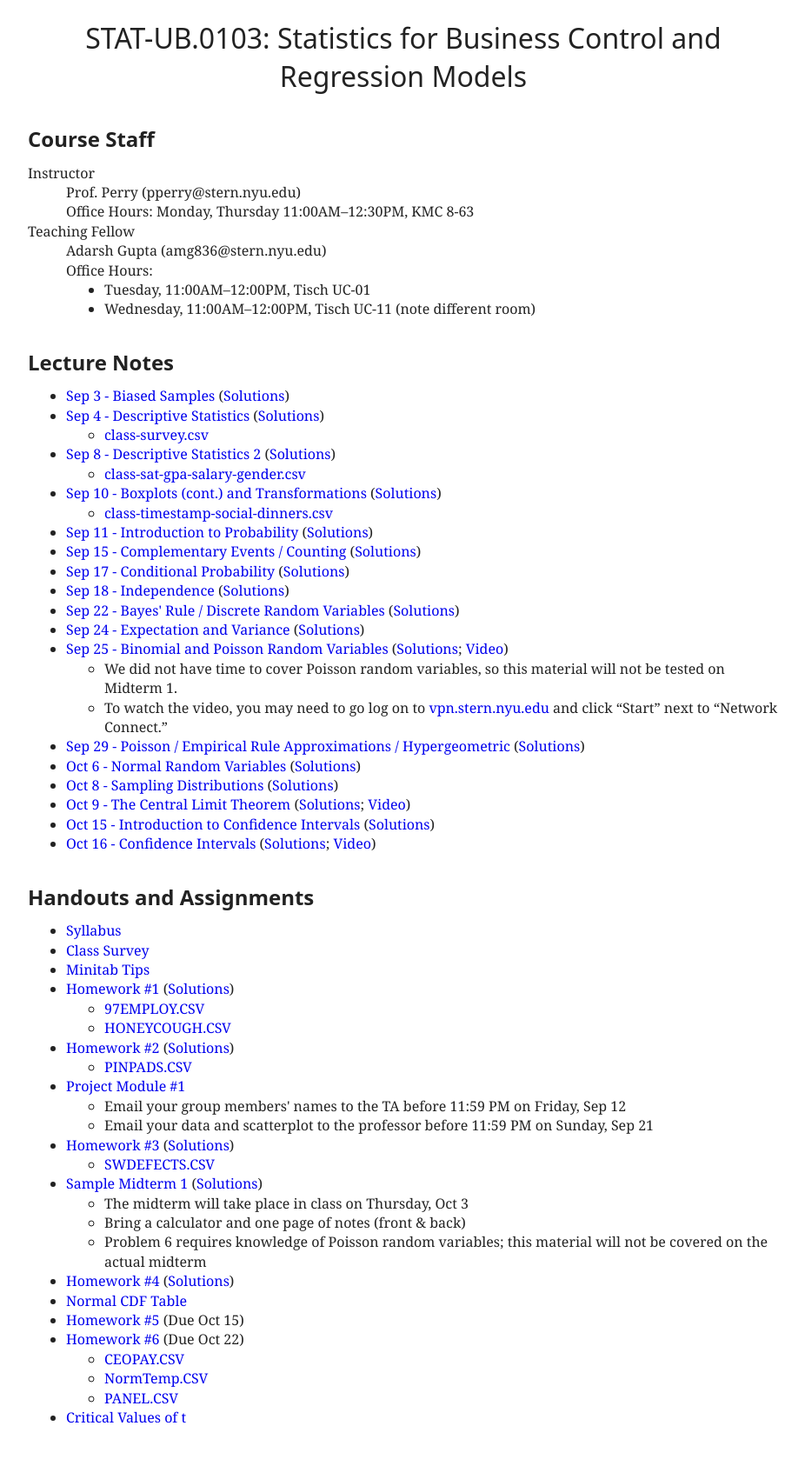
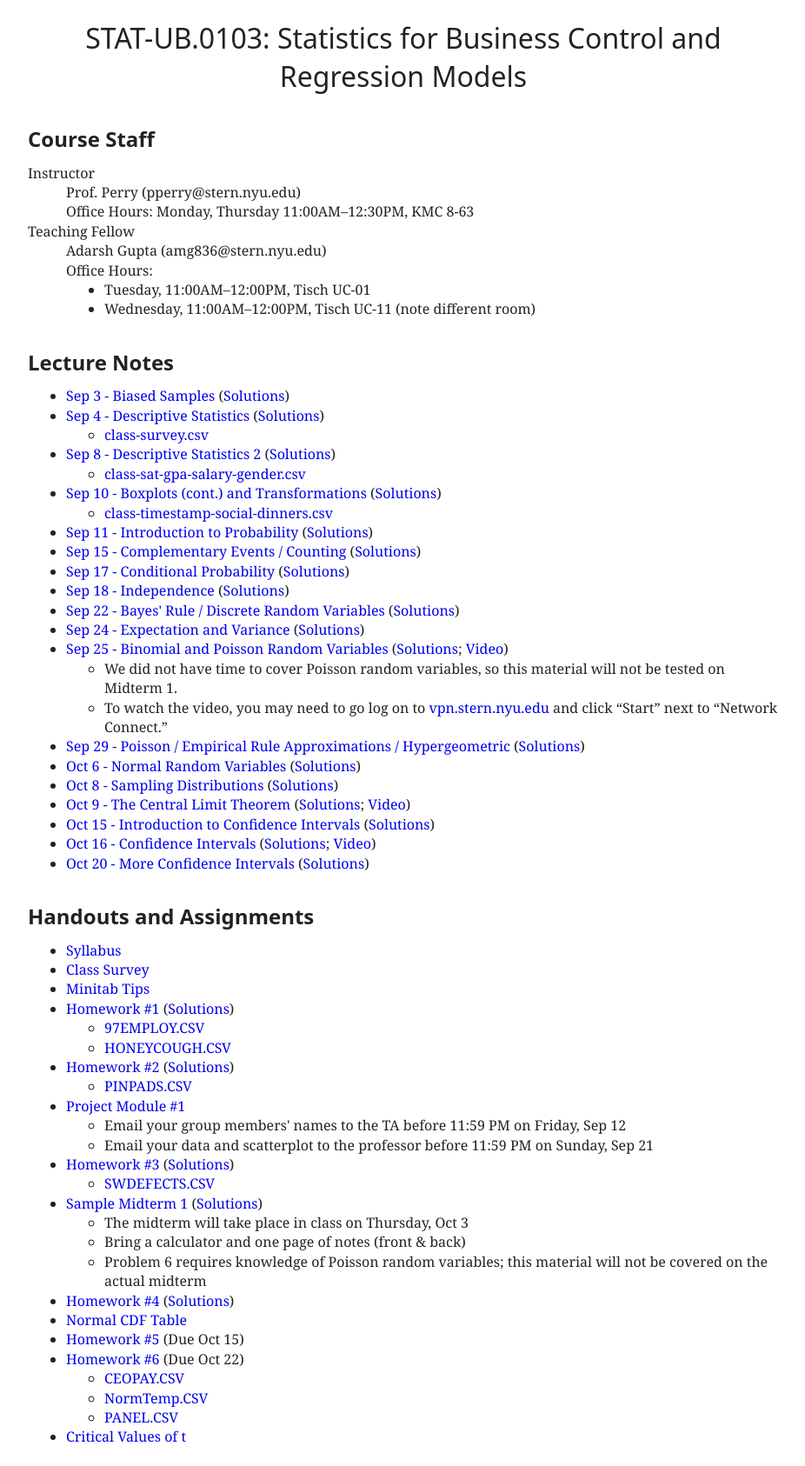
Before and after one commit to patperry/patperry.github.com, a Jekyll site: the page built from course/ub0103/index.html, in a window 1280 px wide. Shown: the whole page at 87% size, without its empty margins (176-1102 px from the left). Built offline with Jekyll 4.4.1, drawn with Linux system fonts in a browser that asks for light colours; before the commit the page ends 1663 px from its top, so only the background shows below that.

Commit message:
Add confint2 handout

```diff
--- a/course/ub0103/index.html
+++ b/course/ub0103/index.html
@@ -78,6 +78,8 @@ stylesheet: /css/main.css?v=1
   <li><a href="lecture/confint.pdf">Oct 16 - Confidence Intervals</a>
     (<a href="lecture/confint-sol.pdf">Solutions</a>;
      <a href="http://nyustern.mediasite.com/Mediasite/Play/ec72e29325504e9ba3f114ab1b50d8f71d">Video</a>)
+  <li><a href="lecture/confint2.pdf">Oct 20 - More Confidence Intervals</a>
+    (<a href="lecture/confint2-sol.pdf">Solutions</a>)
 </ul>
 
 <h2>Handouts and Assignments</h2>
```
Also changed, not shown: 2 other files.
